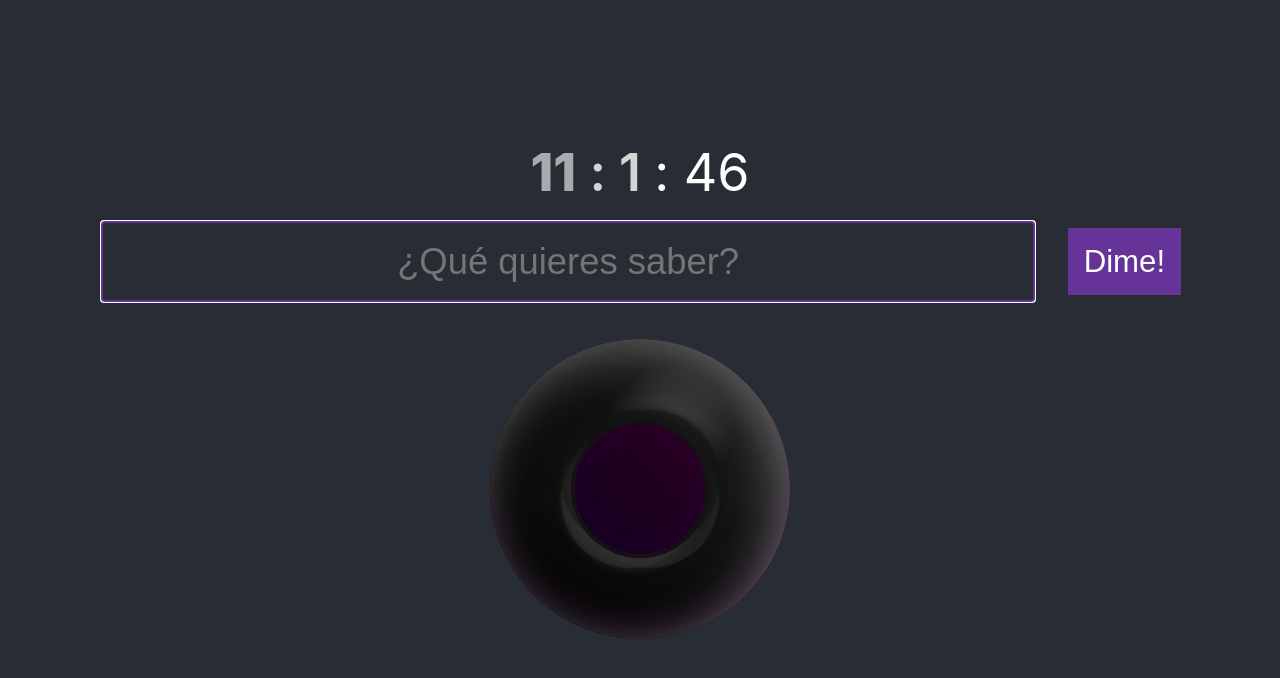
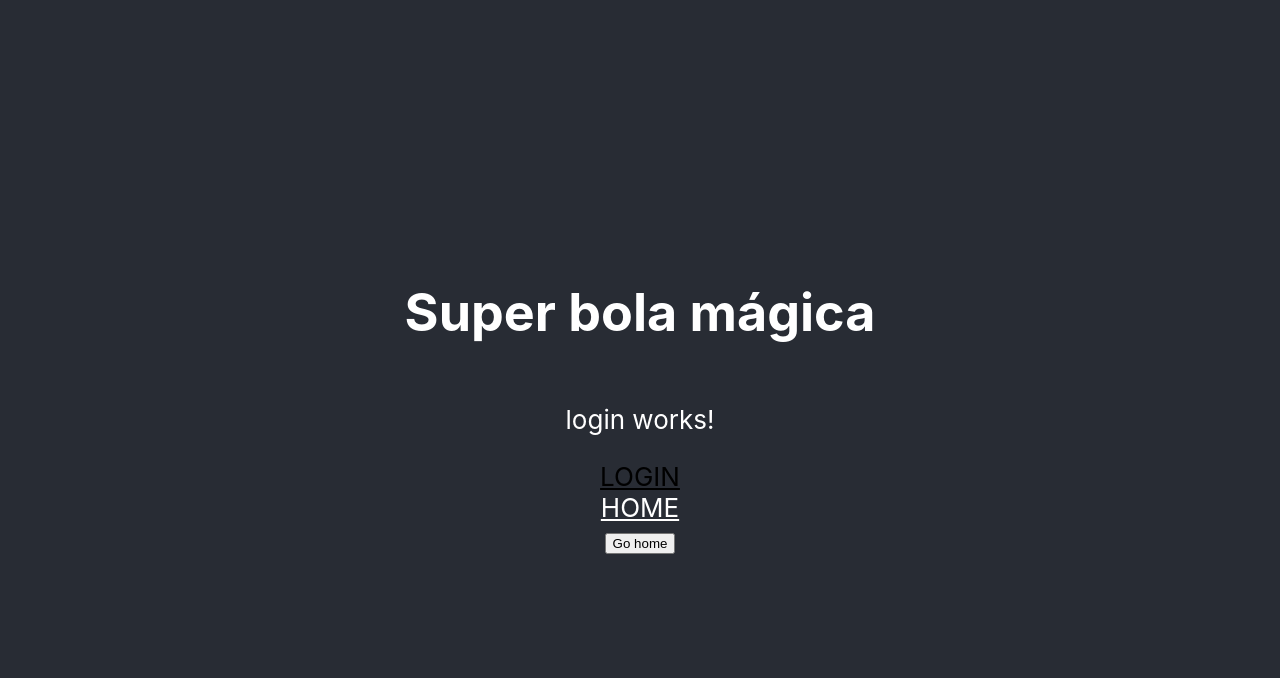
Before and after one commit to GeeksHubsAcademy/eight-ball-angular, an Angular app: page /login in a window 1280 px wide. Shown: the top 678 px of the page. Built offline with nearby package versions, Linux system fonts and the light colour scheme.

Commit message:
router added

```diff
--- /dev/null
+++ b/src/app/app-routing.module.ts
@@ -0,0 +1,25 @@
+import { NgModule } from '@angular/core';
+import { CommonModule } from '@angular/common';
+
+
+import { RouterModule, Routes } from '@angular/router';
+import { HomeComponent } from "./home/home.component";
+import { LoginComponent } from './login/login.component';
+
+const appRoutes: Routes = [
+  { path: "login", component: LoginComponent },
+  { path: "ask", component: HomeComponent },
+  { path: "ask/:query", component: HomeComponent },
+  { path: "", redirectTo: "login", pathMatch: "full" },
+  { path: "**", redirectTo: "login" }
+];
+
+@NgModule({
+  declarations: [],
+  imports: [
+    CommonModule,
+    RouterModule.forRoot(appRoutes)
+  ],
+  exports: [RouterModule]
+})
+export class AppRoutingModule {}
--- a/src/app/app.component.html
+++ b/src/app/app.component.html
@@ -1,6 +1,7 @@
 <div class="App">
-    <app-reloj></app-reloj>
-    <app-input (onNewQuestion)="newQuestion($event)"></app-input>
-    <app-eight-ball [data]="responses[0]"></app-eight-ball>
-    <app-output [responses]="responses"></app-output>
+    <header>
+      <h1>Super bola mágica</h1>
+    </header>
+
+    <router-outlet></router-outlet>
 </div>
--- a/src/app/app.component.ts
+++ b/src/app/app.component.ts
@@ -1,53 +1,9 @@
 import { Component } from "@angular/core";
-import { Response } from '../models/response';
-
-import {LoggerService } from './logger.service';
 @Component({
   selector: "app-root",
   templateUrl: "./app.component.html",
   styleUrls: ["./app.component.css"]
 })
 export class AppComponent {
-  answers = [
-    { type: "afirmative", text: "En mi opinión, sí" },
-    { type: "afirmative", text: "Es cierto" },
-    { type: "afirmative", text: "Es decididamente así" },
-    { type: "afirmative", text: "Probablemente" },
-    { type: "afirmative", text: "Buen pronóstico" },
-    { type: "afirmative", text: "Todo apunta a que sí" },
-    { type: "afirmative", text: "Sin duda" },
-    { type: "afirmative", text: "Sí" },
-    { type: "afirmative", text: "Sí - definitivamente" },
-    { type: "afirmative", text: "Debes confiar en ello" },
-    { type: "doubt", text: "Respuesta vaga, vuelve a intentarlo" },
-    { type: "doubt", text: "Pregunta en otro momento" },
-    { type: "doubt", text: "Será mejor que no te lo diga ahora" },
-    { type: "doubt", text: "No puedo predecirlo ahora" },
-    { type: "doubt", text: "Concéntrate y vuelve a preguntar" },
-    { type: "negative", text: "No cuentes con ello" },
-    { type: "negative", text: "Mi respuesta es no" },
-    { type: "negative", text: "Mis fuentes me dicen que no" },
-    { type: "negative", text: "Las perspectivas no son buenas" },
-    { type: "negative", text: "Muy dudoso" }
-  ];
-  responses: Array<Response> = JSON.parse(localStorage.getItem("responses")) || [];
-  constructor(private logger: LoggerService) {}
-  newQuestion(question) {
-    const currentQuestion = question.trim();
 
-    this.logger.log(currentQuestion, "padre");
-
-    if (currentQuestion !== "") {
-      const randomIndex = Math.floor(Math.random() * this.answers.length);
-
-      const newAnswer: Response = {
-        question: currentQuestion,
-        answer: this.answers[randomIndex]
-      };
-      this.responses.unshift(newAnswer);
-      localStorage.setItem("responses", JSON.stringify(this.responses));
-    } else {
-      this.logger.error("pregunta que no preguntas");
-    }
-  }
 }
--- /dev/null
+++ b/src/app/home/home.component.html
@@ -0,0 +1,3 @@
+<app-input (onNewQuestion)="newQuestion($event)"></app-input>
+<app-eight-ball [data]="responses[0]"></app-eight-ball>
+<app-output [responses]="responses"></app-output>
--- /dev/null
+++ b/src/app/home/home.component.ts
@@ -0,0 +1,69 @@
+import { Component, OnInit } from '@angular/core';
+import { Response } from '../../models/response';
+
+import { LoggerService } from '../logger.service';
+
+import { ActivatedRoute } from '@angular/router';
+
+@Component({
+  selector: "app-home",
+  templateUrl: "./home.component.html",
+  styleUrls: ["./home.component.css"]
+})
+export class HomeComponent implements OnInit {
+  question: string;
+  answers = [
+    { type: "afirmative", text: "En mi opinión, sí" },
+    { type: "afirmative", text: "Es cierto" },
+    { type: "afirmative", text: "Es decididamente así" },
+    { type: "afirmative", text: "Probablemente" },
+    { type: "afirmative", text: "Buen pronóstico" },
+    { type: "afirmative", text: "Todo apunta a que sí" },
+    { type: "afirmative", text: "Sin duda" },
+    { type: "afirmative", text: "Sí" },
+    { type: "afirmative", text: "Sí - definitivamente" },
+    { type: "afirmative", text: "Debes confiar en ello" },
+    { type: "doubt", text: "Respuesta vaga, vuelve a intentarlo" },
+    { type: "doubt", text: "Pregunta en otro momento" },
+    { type: "doubt", text: "Será mejor que no te lo diga ahora" },
+    { type: "doubt", text: "No puedo predecirlo ahora" },
+    { type: "doubt", text: "Concéntrate y vuelve a preguntar" },
+    { type: "negative", text: "No cuentes con ello" },
+    { type: "negative", text: "Mi respuesta es no" },
+    { type: "negative", text: "Mis fuentes me dicen que no" },
+    { type: "negative", text: "Las perspectivas no son buenas" },
+    { type: "negative", text: "Muy dudoso" }
+  ];
+  responses: Array<Response> =
+    JSON.parse(localStorage.getItem("responses")) || [];
+  constructor(private logger: LoggerService, private route: ActivatedRoute) {}
+  ngOnInit() {
+    const question = this.route.snapshot.paramMap.get("query");
+    if (question) {
+      this.newQuestion(question.trim());
+
+    }
+  }
+  newQuestion(question) {
+
+    // update url query
+
+
+    const currentQuestion = question.trim();
+
+    this.logger.log(currentQuestion, "padre");
+
+    if (currentQuestion !== "") {
+      const randomIndex = Math.floor(Math.random() * this.answers.length);
+
+      const newAnswer: Response = {
+        question: currentQuestion,
+        answer: this.answers[randomIndex]
+      };
+      this.responses.unshift(newAnswer);
+      localStorage.setItem("responses", JSON.stringify(this.responses));
+    } else {
+      this.logger.error("pregunta que no preguntas");
+    }
+  }
+}
--- /dev/null
+++ b/src/app/login/login.component.css
@@ -0,0 +1,7 @@
+.active {
+  color: black;
+}
+
+a {
+  color: white;
+}
--- /dev/null
+++ b/src/app/login/login.component.html
@@ -0,0 +1,19 @@
+<p>
+    login works!
+</p>
+
+<div>
+    <a routerLink="/login"
+       routerLinkActive="active"
+       [routerLinkActiveOptions]="{exact:true}">LOGIN</a>
+
+</div>
+<div>
+    <a routerLink="/"
+       routerLinkActive="active"
+       [routerLinkActiveOptions]="{exact:true}">HOME</a>
+
+</div>
+<div>
+    <button (click)="goHome()">Go home</button>
+</div>
--- /dev/null
+++ b/src/app/login/login.component.ts
@@ -0,0 +1,18 @@
+import { Component, OnInit } from "@angular/core";
+
+import { Router } from "@angular/router";
+
+@Component({
+  selector: "app-login",
+  templateUrl: "./login.component.html",
+  styleUrls: ["./login.component.css"]
+})
+export class LoginComponent implements OnInit {
+  constructor(private router: Router) {}
+
+  ngOnInit() {}
+  goHome() {
+    setTimeout(()=>
+      this.router.navigate(["/"]), 5000)
+  }
+}
```
Also changed, not shown: src/app/app.module.ts (+5 -2 lines), src/app/home/home.component.css (added), 2 other files (tests, documents, lock files or other folders).
